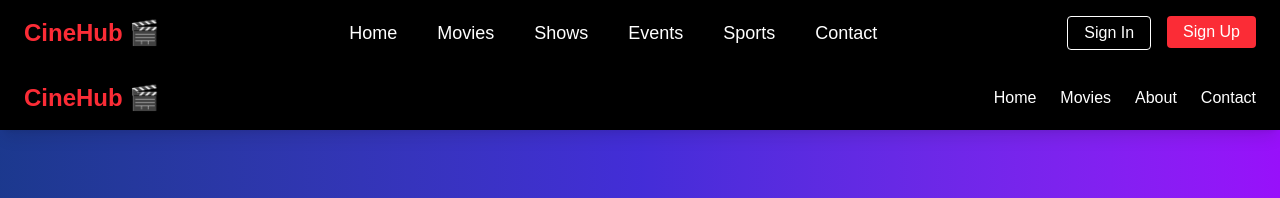
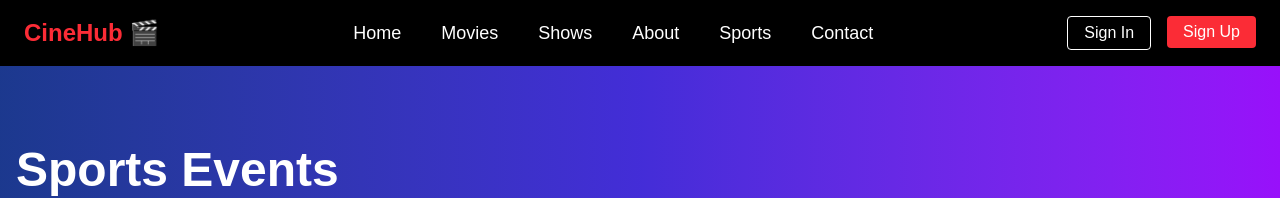
Before and after one commit to leenasatpute/cinehub, a Next.js app: page /sports in a window 1280 px wide. Shown: the top 198 px of the page. Built offline with nearby package versions, Linux system fonts and the light colour scheme.

Commit message:
created a sports page

```diff
--- a/app/about/page.tsx
+++ b/app/about/page.tsx
@@ -41,27 +41,7 @@ export default function About() {
   return (
     <div className="min-h-screen bg-gray-50">
       {/* Navbar */}
-      <nav className="bg-black text-white sticky top-0 z-50 shadow-lg">
-        <div className="max-w-[1400px] mx-auto px-6 py-4 flex justify-between items-center">
-          <Link href="/" className="text-2xl font-bold text-red-500">
-            CineHub 🎬
-          </Link>
-          <div className="flex items-center gap-6">
-            <Link href="/" className={linkClass('/')}>
-              Home
-            </Link>
-            <Link href="/movies" className={linkClass('/movies')}>
-              Movies
-            </Link>
-            <Link href="/about" className={linkClass('/about')}>
-              About
-            </Link>
-            <Link href="/contact" className={linkClass('/contact')}>
-              Contact
-            </Link>
-          </div>
-        </div>
-      </nav>
+
 
       {/* Hero Section */}
       <div className="bg-gradient-to-r from-red-900 via-orange-700 to-yellow-600 py-24 text-white">
--- a/app/signin/page.tsx
+++ b/app/signin/page.tsx
@@ -32,28 +32,7 @@ export default function Signin() {
   return (
     <div className="min-h-screen bg-gray-50">
       {/* Navbar */}
-      <nav className="bg-black text-white sticky top-0 z-50 shadow-lg">
-        <div className="max-w-[1400px] mx-auto px-6 py-4 flex justify-between items-center">
-          <Link href="/" className="text-2xl font-bold text-red-500">
-            CineHub 🎬
-          </Link>
-          <div className="flex items-center gap-6">
-            <Link href="/" className={linkClass('/')}>
-              Home
-            </Link>
-            <Link href="/movies" className={linkClass('/movies')}>
-              Movies
-            </Link>
-            <Link href="/about" className={linkClass('/about')}>
-              About
-            </Link>
-            <Link href="/contact" className={linkClass('/contact')}>
-              Contact
-            </Link>
 
-          </div>
-        </div>
-      </nav>
 
       {/* Sign In Section */}
       <div className="flex items-center justify-center py-16 px-4">
--- a/app/signup/page.tsx
+++ b/app/signup/page.tsx
@@ -47,28 +47,6 @@ export default function Signup() {
   return (
     <div className="min-h-screen bg-gray-50">
       {/* Navbar */}
-      <nav className="bg-black text-white sticky top-0 z-50 shadow-lg">
-        <div className="max-w-[1400px] mx-auto px-6 py-4 flex justify-between items-center">
-          <Link href="/" className="text-2xl font-bold text-red-500">
-            CineHub 🎬
-          </Link>
-          <div className="flex items-center gap-6">
-            <Link href="/" className={linkClass('/')}>
-              Home
-            </Link>
-            <Link href="/movies" className={linkClass('/movies')}>
-              Movies
-            </Link>
-            <Link href="/about" className={linkClass('/about')}>
-              About
-            </Link>
-            <Link href="/contact" className={linkClass('/contact')}>
-              Contact
-            </Link>
-
-          </div>
-        </div>
-      </nav>
 
       {/* Signup Section */}
       <div className="flex items-center justify-center py-12 px-4">
--- a/app/sports/page.tsx
+++ b/app/sports/page.tsx
@@ -101,27 +101,7 @@ export default function Sports() {
   return (
     <div className="min-h-screen bg-gray-50">
       {/* Navbar */}
-      <nav className="bg-black text-white sticky top-0 z-50 shadow-lg">
-        <div className="max-w-[1400px] mx-auto px-6 py-4 flex justify-between items-center">
-          <Link href="/" className="text-2xl font-bold text-red-500">
-            CineHub 🎬
-          </Link>
-          <div className="flex items-center gap-6">
-            <Link href="/" className={linkClass('/')}>
-              Home
-            </Link>
-            <Link href="/movies" className={linkClass('/movies')}>
-              Movies
-            </Link>
-            <Link href="/about" className={linkClass('/about')}>
-              About
-            </Link>
-            <Link href="/contact" className={linkClass('/contact')}>
-              Contact
-            </Link>
-          </div>
-        </div>
-      </nav>
+
 
       {/* Hero Section */}
       <div className="bg-gradient-to-r from-blue-900 via-indigo-700 to-purple-600 py-20 text-white">
--- a/components/Header.js
+++ b/components/Header.js
@@ -11,10 +11,10 @@ const Header = () => {
         <Link href="/">Home</Link>
         <Link href="/movie">Movies</Link>
         <Link href="/shows">Shows</Link>
-        <Link href="#" className="hover:text-red-500 transition">
-          Events
+        <Link href="/about" className="hover:text-red-500 transition">
+         About
         </Link>
-        <Link href="#" className="hover:text-red-500 transition">
+        <Link href="/sports" className="hover:text-red-500 transition">
           Sports
         </Link>
         <Link href="/contact">Contact</Link>
```
